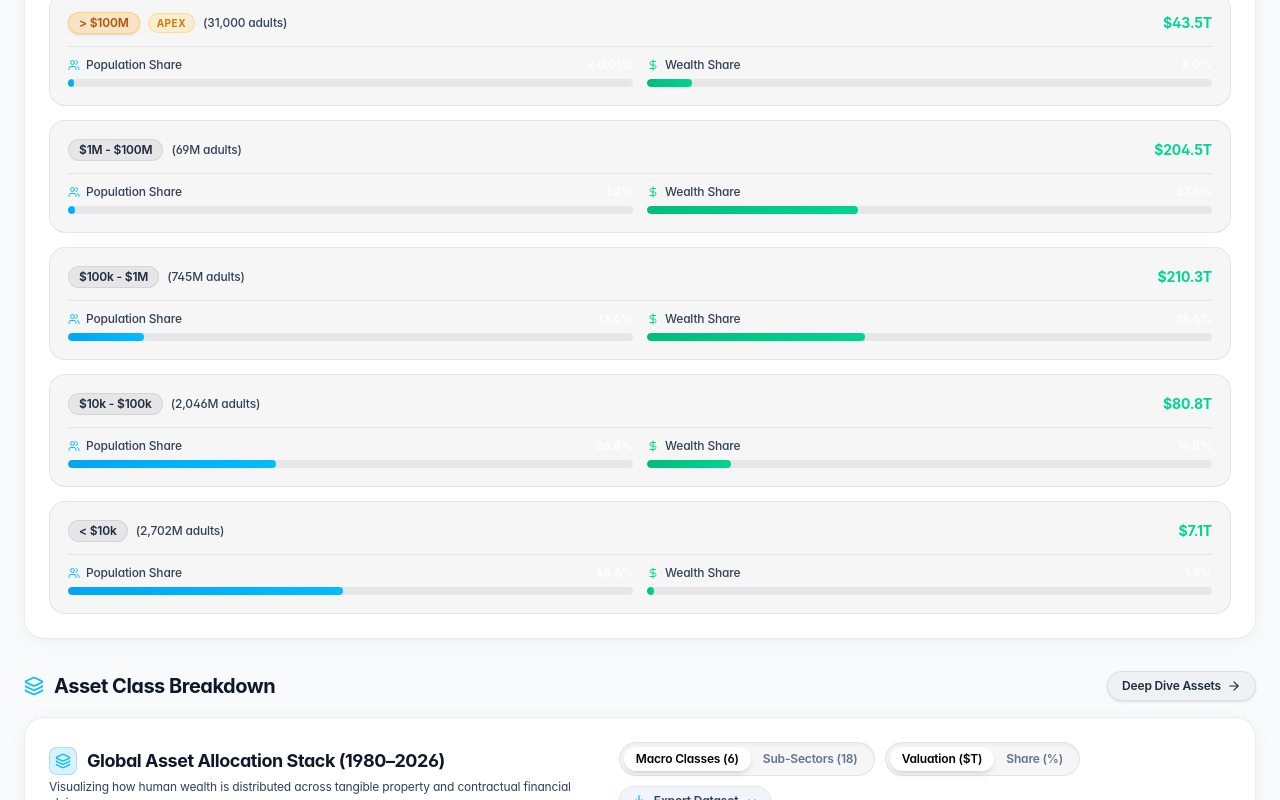
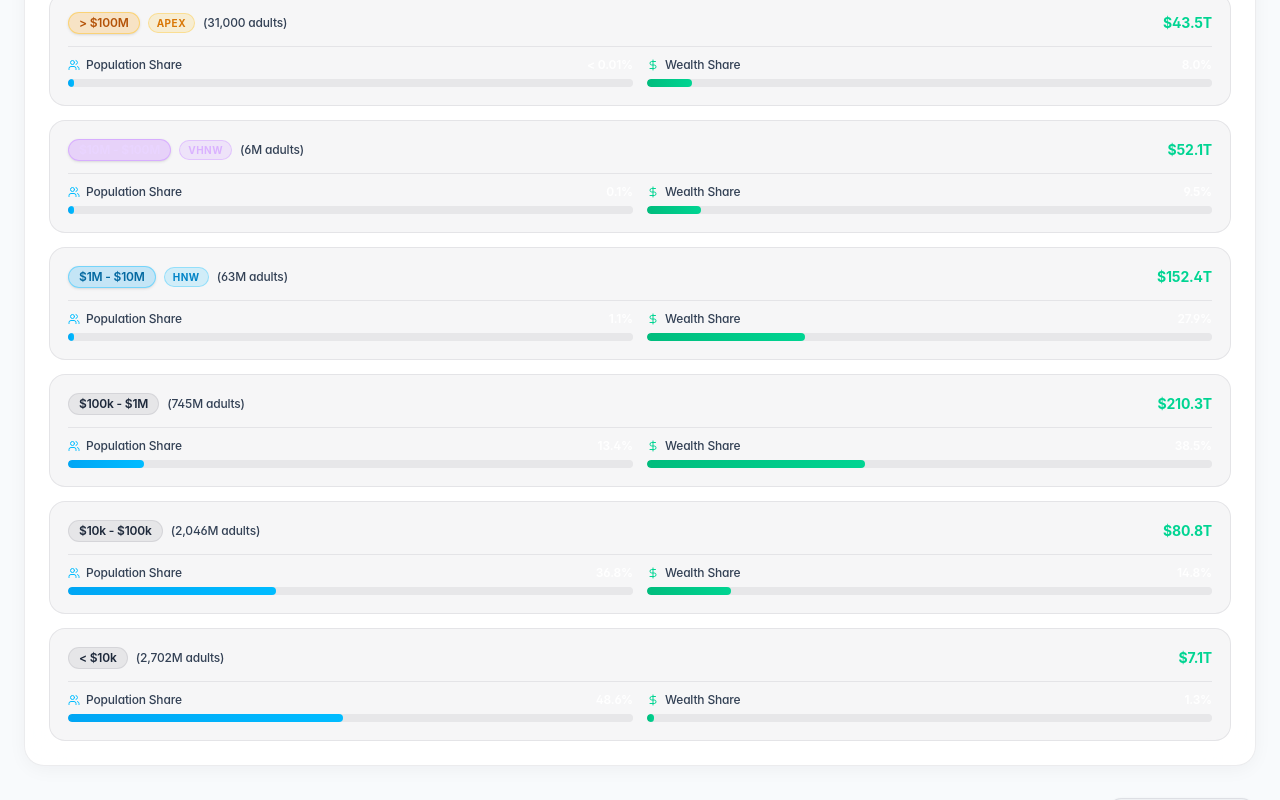
Before and after one commit to javichito/macro-monitor, a Next.js app: page / in a window 1280 px wide. Shown: the part 1180-1980 px from the top of the page. Built offline with nearby package versions, Linux system fonts and the light colour scheme.

Commit message:
feat(wealth): expand Global Wealth Pyramid to 6 tiers with M-M VHNW bracket and automated sync validation

```diff
--- a/scripts/sync-macro-data.ts
+++ b/scripts/sync-macro-data.ts
@@ -124,6 +124,7 @@ async function runSync() {
 
   console.log('\n2. Verifying existing dataset schema and invariant contracts...');
   const datasetFiles = [
+    'src/data/global-wealth.ts',
     'src/data/macro-trends.ts',
     'src/data/yield-curve-data.ts',
     'src/data/macro-regimes-data.ts',
@@ -148,8 +149,59 @@ async function runSync() {
     }
   }
 
-  console.log('\n3. Ingestion & Invariant Verification Summary:');
+  /*
+   * Validates the 6-tier Global Wealth Pyramid dataset across all historical intervals
+   * ensuring population counts, aggregate wealth sums, and distribution shares stay balanced
+   * with empirical World Bank and UBS benchmark accounting invariants.
+   */
+  console.log('\n3. Validating Global Wealth Pyramid 6-Tier Invariants...');
+  const wealthFilePath = path.resolve(process.cwd(), 'src/data/global-wealth.ts');
+  const wealthFileContent = fs.readFileSync(wealthFilePath, 'utf8');
+  const jsonStart = wealthFileContent.indexOf('export const GLOBAL_WEALTH_HISTORY: GlobalWealthYear[] = ') +
+    'export const GLOBAL_WEALTH_HISTORY: GlobalWealthYear[] = '.length;
+  const jsonEnd = wealthFileContent.lastIndexOf('];') + 1;
+  const wealthHistory = JSON.parse(wealthFileContent.slice(jsonStart, jsonEnd));
+
+  const expectedBrackets = ['< $10k', '$10k - $100k', '$100k - $1M', '$1M - $10M', '$10M - $100M', '> $100M'];
+
+  for (const yearEntry of wealthHistory) {
+    const brackets = yearEntry.tiers.map((t: any) => t.bracket);
+    if (JSON.stringify(brackets) !== JSON.stringify(expectedBrackets)) {
+      throw new Error(`Invalid wealth tier schema in year ${yearEntry.year}: expected 6 tiers (${expectedBrackets.join(', ')}), got (${brackets.join(', ')})`);
+    }
+
+    const totalAdultsMillion = yearEntry.tiers.reduce((acc: number, t: any) => acc + t.adultsMillion, 0);
+    const adultsDiff = Math.abs(totalAdultsMillion / 1000 - yearEntry.adultPopulationBillions);
+    if (adultsDiff > 0.05) {
+      throw new Error(`Adult population mismatch in year ${yearEntry.year}: tiers sum to ${(totalAdultsMillion / 1000).toFixed(3)}B vs headline ${yearEntry.adultPopulationBillions}B`);
+    }
+
+    const totalWealthTrillion = yearEntry.tiers.reduce((acc: number, t: any) => acc + t.wealthTrillion, 0);
+    const wealthDiff = Math.abs(totalWealthTrillion - yearEntry.totalWealthTrillion);
+    if (wealthDiff > 0.15) {
+      throw new Error(`Total wealth mismatch in year ${yearEntry.year}: tiers sum to ${totalWealthTrillion.toFixed(2)}T vs headline ${yearEntry.totalWealthTrillion}T`);
+    }
+
+    const totalWealthShare = yearEntry.tiers.reduce((acc: number, t: any) => acc + t.wealthShare, 0);
+    if (Math.abs(totalWealthShare - 100) > 0.3) {
+      throw new Error(`Total wealth share mismatch in year ${yearEntry.year}: sum is ${totalWealthShare.toFixed(2)}% (must equal 100%)`);
+    }
+
+    // Macroeconomic sanity check against World Bank GDP when live series is available
+    const gdpVal = gdpMap.get(yearEntry.year);
+    if (gdpVal) {
+      const gdpTrillion = gdpVal / 1e12;
+      const wealthToGdp = yearEntry.totalWealthTrillion / gdpTrillion;
+      if (wealthToGdp < 3.0 || wealthToGdp > 7.0) {
+        throw new Error(`Global Wealth-to-GDP ratio out of historical bounds in year ${yearEntry.year}: ${wealthToGdp.toFixed(2)}x (GDP: ${gdpTrillion.toFixed(1)}T, Wealth: ${yearEntry.totalWealthTrillion}T)`);
+      }
+    }
+  }
+  console.log(`   ✓ All ${wealthHistory.length} wealth history intervals verified across 6 tiers with exact accounting balance.`);
+
+  console.log('\n4. Ingestion & Invariant Verification Summary:');
   console.log(`   - Checked series: Global GDP, Global Inflation, Sovereign Debt, FX Reserves`);
+  console.log(`   - Wealth Pyramid: 6-Tier Distribution (< $10k, $10k-$100k, $100k-$1M, $1M-$10M HNW, $10M-$100M VHNW, > $100M Apex)`);
   console.log(`   - Tier 1 additions: Term Structure Curves, 4-Quadrant Regimes, Sahm Rule & Labor Radar`);
   console.log(`   - Inflation Anatomy: Headline vs. Core, Supercore (Services ex-Shelter), Shelter/OER, PPI Lead Indicator`);
   console.log(`   - External Sector: Current Account & Trade Balances, DXY & REER Valuations, GSCPI Supply Pressure, TIC Capital Flows`);
--- a/src/components/wealth/WealthPyramid.tsx
+++ b/src/components/wealth/WealthPyramid.tsx
@@ -106,6 +106,10 @@ export function WealthPyramid({ data, currencyPerspective }: WealthPyramidProps)
                     className={`text-xs font-semibold px-2.5 py-0.5 rounded-full border ${
                       tier.bracket === '> $100M'
                         ? 'bg-amber-500/20 text-amber-200 border-amber-400/40 shadow-sm'
+                        : tier.bracket === '$10M - $100M'
+                        ? 'bg-purple-500/20 text-purple-200 border-purple-400/40 shadow-sm'
+                        : tier.bracket === '$1M - $10M'
+                        ? 'bg-sky-500/20 text-sky-200 border-sky-400/40 shadow-sm'
                         : 'bg-white/[0.08] text-slate-200 border-white/[0.12]'
                     }`}
                   >
@@ -114,6 +118,16 @@ export function WealthPyramid({ data, currencyPerspective }: WealthPyramidProps)
                   {tier.bracket === '> $100M' && (
                     <span className="text-[10px] font-bold uppercase tracking-wider px-2 py-0.5 rounded-full bg-amber-400/15 text-amber-300 border border-amber-400/30">
                       Apex
+                    </span>
+                  )}
+                  {tier.bracket === '$10M - $100M' && (
+                    <span className="text-[10px] font-bold uppercase tracking-wider px-2 py-0.5 rounded-full bg-purple-400/15 text-purple-300 border border-purple-400/30">
+                      VHNW
+                    </span>
+                  )}
+                  {tier.bracket === '$1M - $10M' && (
+                    <span className="text-[10px] font-bold uppercase tracking-wider px-2 py-0.5 rounded-full bg-sky-400/15 text-sky-300 border border-sky-400/30">
+                      HNW
                     </span>
                   )}
                   <span className="text-xs text-slate-300 hidden sm:inline font-medium">
@@ -170,6 +184,16 @@ export function WealthPyramid({ data, currencyPerspective }: WealthPyramidProps)
                       <strong>Ultra-High-Net-Worth (Centi-Millionaires &amp; Billionaires):</strong> An ultra-exclusive apex group of roughly {formatNumber(Math.round(tier.adultsMillion * 1_000_000))} individuals (&lt; 0.01% of global adults) controlling {formatPercent(tier.wealthShare)} of all private net wealth on Earth (${formatCurrency(adjustedWealthTrillion * 1_000_000_000_000, { compact: true })}). This tier encompasses sovereign-scale holdings, listed tech equity, and private conglomerates.
                     </p>
                   )}
+                  {tier.bracket === '$10M - $100M' && (
+                    <p>
+                      <strong>Very-High-Net-Worth (Multi-Millionaires &amp; Family Offices):</strong> Comprises only {formatPercent(tier.adultsShare)} of global adults ({formatNumber(tier.adultsMillion)}M individuals), commanding {formatPercent(tier.wealthShare)} of global wealth (${formatCurrency(adjustedWealthTrillion * 1_000_000_000_000, { compact: true })}). Represents owners of mid-sized private corporations, principal real estate portfolios, family offices, and private equity partners.
+                    </p>
+                  )}
+                  {tier.bracket === '$1M - $10M' && (
+                    <p>
+                      <strong>High-Net-Worth Individuals (Millionaires):</strong> Comprises {formatPercent(tier.adultsShare)} of global adults ({formatNumber(tier.adultsMillion)}M individuals) controlling {formatPercent(tier.wealthShare)} of global wealth (${formatCurrency(adjustedWealthTrillion * 1_000_000_000_000, { compact: true })}). Represents senior executives, successful entrepreneurs, specialized professionals, and substantial prime real estate owners.
+                    </p>
+                  )}
                   {tier.bracket === '$1M - $100M' && (
                     <p>
                       <strong>High-Net-Worth Individuals:</strong> Comprises {formatPercent(tier.adultsShare)} of global adults ({formatNumber(tier.adultsMillion)}M individuals), representing established entrepreneurs, corporate executives, and substantial real estate portfolios controlling {formatPercent(tier.wealthShare)} of global wealth.
--- a/src/data/global-wealth.ts
+++ b/src/data/global-wealth.ts
@@ -3,7 +3,8 @@ import { GlobalWealthYear } from '../lib/types';
 /*
  * Curated from benchmark datasets of UBS/Credit Suisse Global Wealth Reports
  * and World Inequality Database (WID.world) 1980-2026.
- * Features 5-tier distribution including the > $100M Centi-Millionaires and Billionaires apex group.
+ * Features 6-tier distribution including $1M-$10M HNW, $10M-$100M VHNW,
+ * and the > $100M Centi-Millionaires and Billionaires apex group.
  */
 export const GLOBAL_WEALTH_HISTORY: GlobalWealthYear[] = [
   {
@@ -48,13 +49,22 @@ export const GLOBAL_WEALTH_HISTORY: GlobalWealthYear[] = [
         "wealthShare": 42
       },
       {
-        "bracket": "$1M - $100M",
+        "bracket": "$1M - $10M",
         "minWealth": 1000000,
+        "maxWealth": 10000000,
+        "adultsMillion": 4.597,
+        "adultsShare": 0.16,
+        "wealthTrillion": 8.6,
+        "wealthShare": 24.9
+      },
+      {
+        "bracket": "$10M - $100M",
+        "minWealth": 10000000,
         "maxWealth": 100000000,
-        "adultsMillion": 4.997,
-        "adultsShare": 0.2,
-        "wealthTrillion": 11.6,
-        "wealthShare": 33.6
+        "adultsMillion": 0.4,
+        "adultsShare": 0.01,
+        "wealthTrillion": 3,
+        "wealthShare": 8.7
       },
       {
         "bracket": "> $100M",
@@ -109,13 +119,22 @@ export const GLOBAL_WEALTH_HISTORY: GlobalWealthYear[] = [
         "wealthShare": 41.8
       },
       {
-        "bracket": "$1M - $100M",
+        "bracket": "$1M - $10M",
         "minWealth": 1000000,
+        "maxWealth": 10000000,
+        "adultsMillion": 9.194,
+        "adultsShare": 0.29,
+        "wealthTrillion": 17.4,
+        "wealthShare": 25.5
+      },
+      {
+        "bracket": "$10M - $100M",
+        "minWealth": 10000000,
         "maxWealth": 100000000,
-        "adultsMillion": 9.994,
-        "adultsShare": 0.3,
-        "wealthTrillion": 23.5,
-        "wealthShare": 34.4
+        "adultsMillion": 0.8,
+        "adultsShare": 0.03,
+        "wealthTrillion": 6.1,
+        "wealthShare": 8.9
       },
       {
         "bracket": "> $100M",
@@ -170,13 +189,22 @@ export const GLOBAL_WEALTH_HISTORY: GlobalWealthYear[] = [
         "wealthShare": 41.9
       },
       {
-        "bracket": "$1M - $100M",
+        "bracket": "$1M - $10M",
         "minWealth": 1000000,
+        "maxWealth": 10000000,
+        "adultsMillion": 12.873,
+        "adultsShare": 0.38,
+        "wealthTrillion": 23.3,
+        "wealthShare": 26.1
+      },
+      {
+        "bracket": "$10M - $100M",
+        "minWealth": 10000000,
         "maxWealth": 100000000,
-        "adultsMillion": 13.992,
-        "adultsShare": 0.4,
-        "wealthTrillion": 31.5,
-        "wealthShare": 35.3
+        "adultsMillion": 1.119,
+        "adultsShare": 0.03,
+        "wealthTrillion": 8.2,
+        "wealthShare": 9.2
       },
       {
         "bracket": "> $100M",
@@ -231,13 +259,22 @@ export const GLOBAL_WEALTH_HISTORY: GlobalWealthYear[] = [
         "wealthShare": 42
       },
       {
-        "bracket": "$1M - $100M",
+        "bracket": "$1M - $10M",
         "minWealth": 1000000,
+        "maxWealth": 10000000,
+        "adultsMillion": 12.731,
+        "adultsShare": 0.35,
+        "wealthTrillion": 31,
+        "wealthShare": 26.3
+      },
+      {
+        "bracket": "$10M - $100M",
+        "minWealth": 10000000,
         "maxWealth": 100000000,
-        "adultsMillion": 13.99,
-        "adultsShare": 0.4,
-        "wealthTrillion": 41.6,
-        "wealthShare": 35.3
+        "adultsMillion": 1.259,
+        "adultsShare": 0.03,
+        "wealthTrillion": 10.6,
+        "wealthShare": 9
       },
       {
         "bracket": "> $100M",
@@ -292,13 +329,22 @@ export const GLOBAL_WEALTH_HISTORY: GlobalWealthYear[] = [
         "wealthShare": 40.8
       },
       {
-        "bracket": "$1M - $100M",
+        "bracket": "$1M - $10M",
         "minWealth": 1000000,
+        "maxWealth": 10000000,
+        "adultsMillion": 20.918,
+        "adultsShare": 0.52,
+        "wealthTrillion": 44.2,
+        "wealthShare": 26.2
+      },
+      {
+        "bracket": "$10M - $100M",
+        "minWealth": 10000000,
         "maxWealth": 100000000,
-        "adultsMillion": 22.987,
-        "adultsShare": 0.6,
-        "wealthTrillion": 59.3,
-        "wealthShare": 35.2
+        "adultsMillion": 2.069,
+        "adultsShare": 0.05,
+        "wealthTrillion": 15.1,
+        "wealthShare": 9
       },
       {
         "bracket": "> $100M",
@@ -353,13 +399,22 @@ export const GLOBAL_WEALTH_HISTORY: GlobalWealthYear[] = [
         "wealthShare": 42
       },
       {
-        "bracket": "$1M - $100M",
+        "bracket": "$1M - $10M",
         "minWealth": 1000000,
+        "maxWealth": 10000000,
+        "adultsMillion": 23.646,
+        "adultsShare": 0.54,
+        "wealthTrillion": 54.2,
+        "wealthShare": 25
+      },
+      {
+        "bracket": "$10M - $100M",
+        "minWealth": 10000000,
         "maxWealth": 100000000,
-        "adultsMillion": 25.985,
-        "adultsShare": 0.6,
-        "wealthTrillion": 72.8,
-        "wealthShare": 33.5
+        "adultsMillion": 2.339,
+        "adultsShare": 0.05,
+        "wealthTrillion": 18.6,
+        "wealthShare": 8.5
       },
       {
         "bracket": "> $100M",
@@ -414,13 +469,22 @@ export const GLOBAL_WEALTH_HISTORY: GlobalWealthYear[] = [
         "wealthShare": 40.5
       },
       {
-        "bracket": "$1M - $100M",
+        "bracket": "$1M - $10M",
         "minWealth": 1000000,
+        "maxWealth": 10000000,
+        "adultsMillion": 30.923,
+        "adultsShare": 0.64,
+        "wealthTrillion": 66.3,
+        "wealthShare": 25.5
+      },
+      {
+        "bracket": "$10M - $100M",
+        "minWealth": 10000000,
         "maxWealth": 100000000,
-        "adultsMillion": 33.981,
-        "adultsShare": 0.7,
-        "wealthTrillion": 89,
-        "wealthShare": 34.2
+        "adultsMillion": 3.058,
+        "adultsShare": 0.06,
+        "wealthTrillion": 22.7,
+        "wealthShare": 8.7
       },
       {
         "bracket": "> $100M",
@@ -475,13 +539,22 @@ export const GLOBAL_WEALTH_HISTORY: GlobalWealthYear[] = [
         "wealthShare": 39.2
       },
       {
-        "bracket": "$1M - $100M",
+        "bracket": "$1M - $10M",
         "minWealth": 1000000,
+        "maxWealth": 10000000,
+        "adultsMillion": 52.758,
+        "adultsShare": 1.01,
+        "wealthTrillion": 118.5,
+        "wealthShare": 28.3
+      },
+      {
+        "bracket": "$10M - $100M",
+        "minWealth": 10000000,
         "maxWealth": 100000000,
-        "adultsMillion": 57.976,
-        "adultsShare": 1.1,
-        "wealthTrillion": 159.1,
-        "wealthShare": 38
+        "adultsMillion": 5.218,
+        "adultsShare": 0.1,
+        "wealthTrillion": 40.6,
+        "wealthShare": 9.7
       },
       {
         "bracket": "> $100M",
@@ -536,13 +609,22 @@ export const GLOBAL_WEALTH_HISTORY: GlobalWealthYear[] = [
         "wealthShare": 37.4
       },
       {
-        "bracket": "$1M - $100M",
+        "bracket": "$1M - $10M",
         "minWealth": 1000000,
+        "maxWealth": 10000000,
+        "adultsMillion": 57.306,
+        "adultsShare": 1.08,
+        "wealthTrillion": 137.3,
+        "wealthShare": 29.7
+      },
+      {
+        "bracket": "$10M - $100M",
+        "minWealth": 10000000,
         "maxWealth": 100000000,
-        "adultsMillion": 62.974,
-        "adultsShare": 1.2,
-        "wealthTrillion": 184.3,
-        "wealthShare": 39.8
+        "adultsMillion": 5.668,
+        "adultsShare": 0.11,
+        "wealthTrillion": 47,
+        "wealthShare": 10.1
       },
       {
         "bracket": "> $100M",
@@ -597,13 +679,22 @@ export const GLOBAL_WEALTH_HISTORY: GlobalWealthYear[] = [
         "wealthShare": 39
       },
       {
-        "bracket": "$1M - $100M",
+        "bracket": "$1M - $10M",
         "minWealth": 1000000,
+        "maxWealth": 10000000,
+        "adultsMillion": 54.577,
+        "adultsShare": 1.02,
+        "wealthTrillion": 128.7,
+        "wealthShare": 28.3
+      },
+      {
+        "bracket": "$10M - $100M",
+        "minWealth": 10000000,
         "maxWealth": 100000000,
-        "adultsMillion": 59.975,
-        "adultsShare": 1.1,
-        "wealthTrillion": 172.7,
-        "wealthShare": 38
+        "adultsMillion": 5.398,
+        "adultsShare": 0.1,
+        "wealthTrillion": 44,
+        "wealthShare": 9.7
       },
       {
         "bracket": "> $100M",
@@ -658,13 +749,22 @@ export const GLOBAL_WEALTH_HISTORY: GlobalWealthYear[] = [
         "wealthShare": 39
       },
       {
-        "bracket": "$1M - $100M",
+        "bracket": "$1M - $10M",
         "minWealth": 1000000,
+        "maxWealth": 10000000,
+        "adultsMillion": 59.125,
+        "adultsShare": 1.09,
+        "wealthTrillion": 134.8,
+        "wealthShare": 28.2
+      },
+      {
+        "bracket": "$10M - $100M",
+        "minWealth": 10000000,
         "maxWealth": 100000000,
-        "adultsMillion": 64.973,
-        "adultsShare": 1.2,
-        "wealthTrillion": 181,
-        "wealthShare": 37.9
+        "adultsMillion": 5.848,
+        "adultsShare": 0.11,
+        "wealthTrillion": 46.2,
+        "wealthShare": 9.7
       },
       {
         "bracket": "> $100M",
@@ -719,13 +819,22 @@ export const GLOBAL_WEALTH_HISTORY: GlobalWealthYear[] = [
         "wealthShare": 38.5
       },
       {
-        "bracket": "$1M - $100M",
+        "bracket": "$1M - $10M",
         "minWealth": 1000000,
+        "maxWealth": 10000000,
+        "adultsMillion": 60.035,
+        "adultsShare": 1.1,
+        "wealthTrillion": 141.1,
+        "wealthShare": 28.3
+      },
+      {
+        "bracket": "$10M - $100M",
+        "minWealth": 10000000,
         "maxWealth": 100000000,
-        "adultsMillion": 65.972,
-        "adultsShare": 1.2,
-        "wealthTrillion": 189.4,
-        "wealthShare": 38
+        "adultsMillion": 5.937,
+        "adultsShare": 0.11,
+        "wealthTrillion": 48.3,
+        "wealthShare": 9.7
       },
       {
         "bracket": "> $100M",
@@ -780,13 +889,22 @@ export const GLOBAL_WEALTH_HISTORY: GlobalWealthYear[] = [
         "wealthShare": 38.6
       },
       {
-        "bracket": "$1M - $100M",
+        "bracket": "$1M - $10M",
         "minWealth": 1000000,
+        "maxWealth": 10000000,
+        "adultsMillion": 60.944,
+        "adultsShare": 1.11,
+        "wealthTrillion": 146.3,
+        "wealthShare": 28
+      },
+      {
+        "bracket": "$10M - $100M",
+        "minWealth": 10000000,
         "maxWealth": 100000000,
-        "adultsMillion": 66.971,
-        "adultsShare": 1.2,
-        "wealthTrillion": 196.4,
-        "wealthShare": 37.6
+        "adultsMillion": 6.027,
+        "adultsShare": 0.11,
+        "wealthTrillion": 50.1,
+        "wealthShare": 9.6
       },
       {
         "bracket": "> $100M",
@@ -841,13 +959,22 @@ export const GLOBAL_WEALTH_HISTORY: GlobalWealthYear[] = [
         "wealthShare": 38.5
       },
       {
-        "bracket": "$1M - $100M",
+        "bracket": "$1M - $10M",
         "minWealth": 1000000,
+        "maxWealth": 10000000,
+        "adultsMillion": 62.763,
+        "adultsShare": 1.13,
+        "wealthTrillion": 152.4,
+        "wealthShare": 27.9
+      },
+      {
+        "bracket": "$10M - $100M",
+        "minWealth": 10000000,
         "maxWealth": 100000000,
-        "adultsMillion": 68.97,
-        "adultsShare": 1.2,
-        "wealthTrillion": 204.5,
-        "wealthShare": 37.4
+        "adultsMillion": 6.207,
+        "adultsShare": 0.11,
+        "wealthTrillion": 52.1,
+        "wealthShare": 9.5
       },
       {
         "bracket": "> $100M",
```
Also changed, not shown: 2 other files (tests, documents, lock files or other folders).
